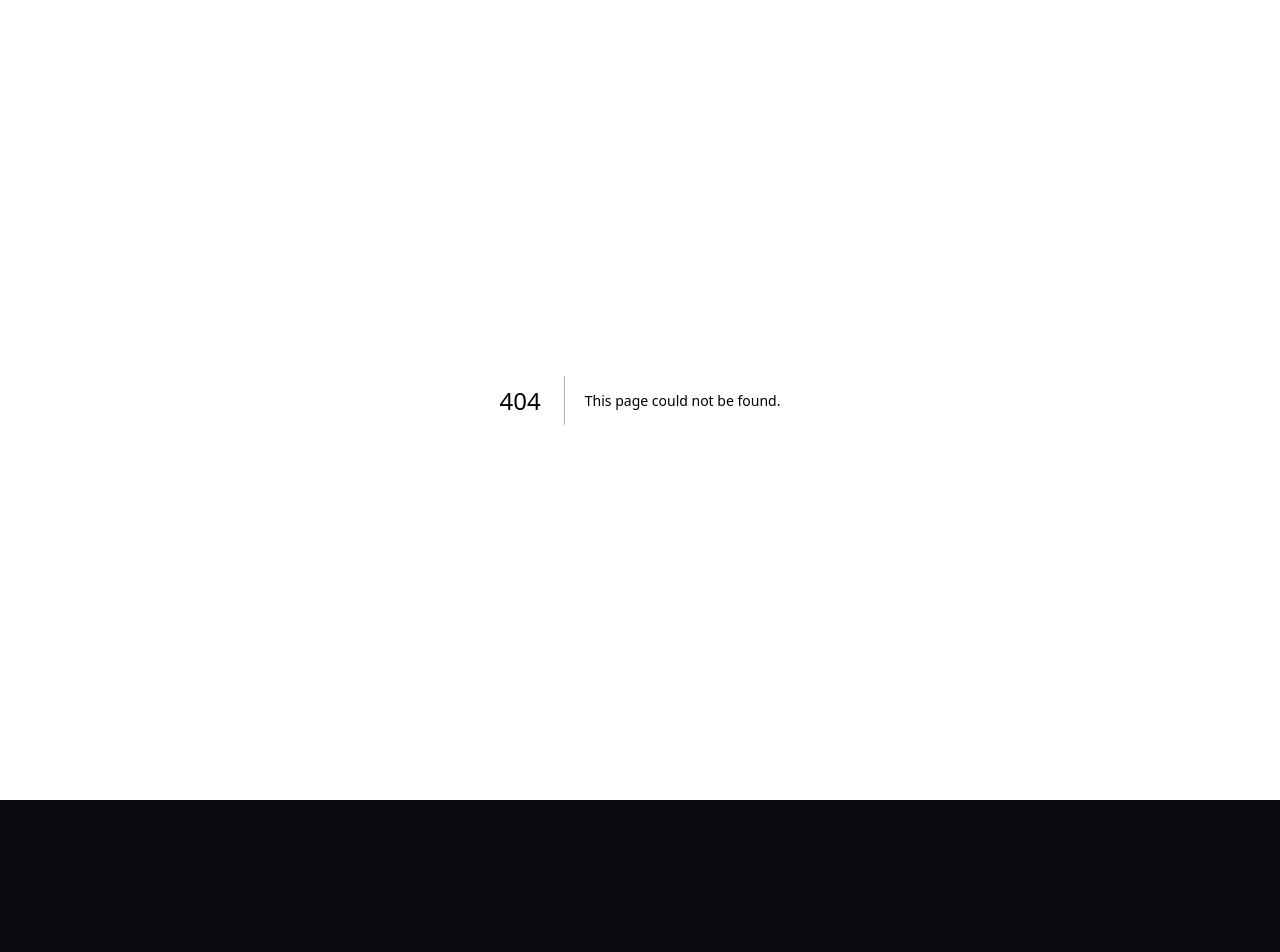
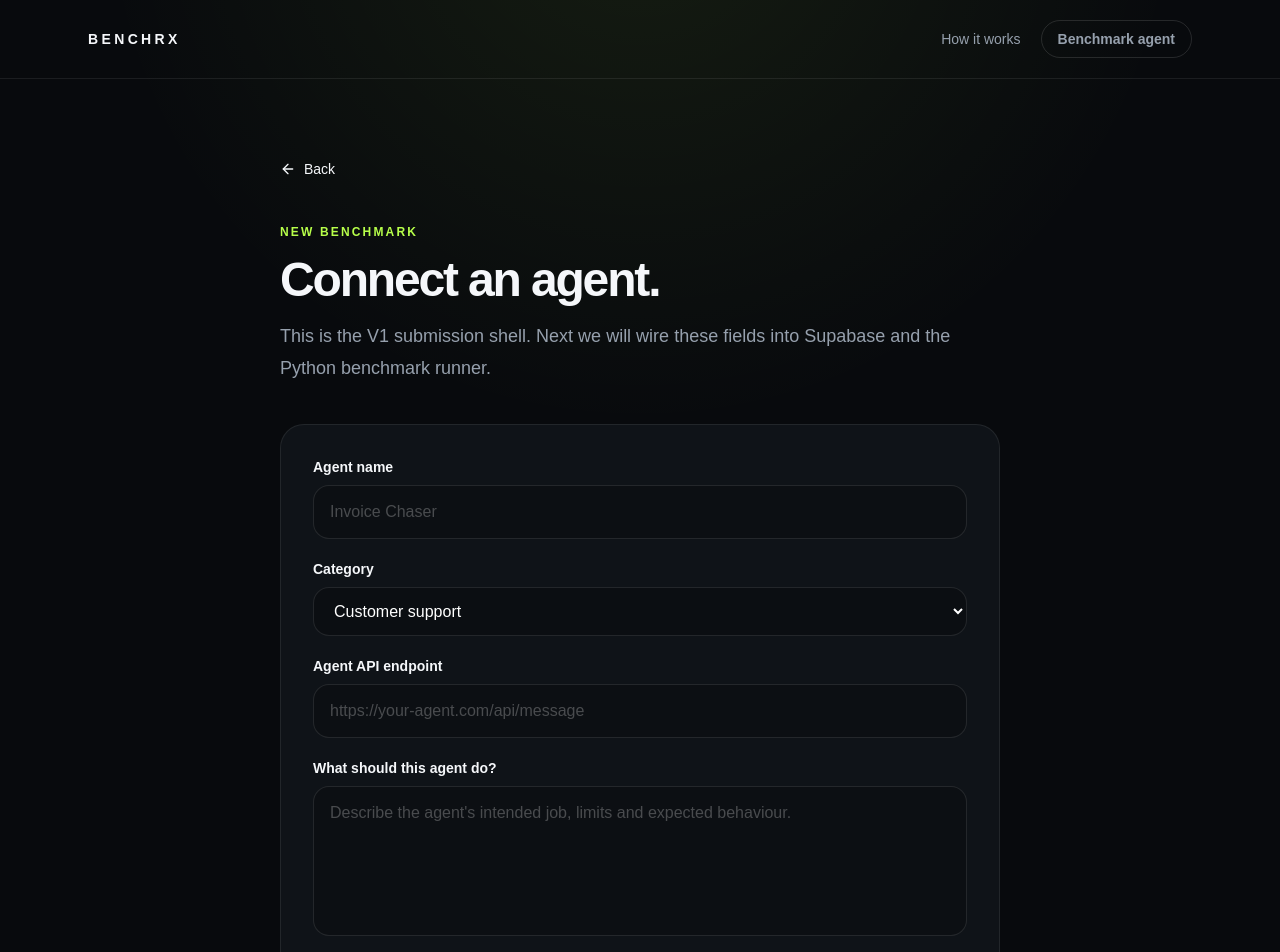
Before and after one commit to deangudgeon123-hub/BENCHRX, a Next.js app: page /benchmark in a window 1280 px wide. Before the commit this address had no page. Shown: the top 952 px of the page. Before the commit the page ends 800 px from the top, so only its background shows below. Built offline with nearby package versions, Linux system fonts and the light colour scheme.

Commit message:
Add benchmark submission shell

```diff
--- /dev/null
+++ b/app/benchmark/page.tsx
@@ -0,0 +1,76 @@
+import Link from "next/link";
+import { ArrowLeft } from "lucide-react";
+import { SiteHeader } from "@/components/site-header";
+
+export default function BenchmarkPage() {
+  return (
+    <main className="min-h-screen">
+      <SiteHeader />
+      <section className="mx-auto max-w-3xl px-6 py-20">
+        <Link href="/" className="inline-flex items-center gap-2 text-sm text-[var(--muted)] transition hover:text-white">
+          <ArrowLeft size={16} /> Back
+        </Link>
+
+        <div className="mt-10">
+          <p className="text-xs font-bold uppercase tracking-[0.18em] text-[var(--accent)]">New benchmark</p>
+          <h1 className="mt-4 text-4xl font-black tracking-[-0.045em] sm:text-5xl">Connect an agent.</h1>
+          <p className="mt-4 max-w-2xl text-lg leading-8 text-[var(--muted)]">
+            This is the V1 submission shell. Next we will wire these fields into Supabase and the Python benchmark runner.
+          </p>
+        </div>
+
+        <form className="mt-10 space-y-5 rounded-3xl border border-white/8 bg-[var(--surface)] p-6 sm:p-8">
+          <label className="block">
+            <span className="mb-2 block text-sm font-bold">Agent name</span>
+            <input
+              type="text"
+              placeholder="Invoice Chaser"
+              className="w-full rounded-2xl border border-white/10 bg-black/20 px-4 py-3.5 text-white outline-none transition placeholder:text-white/25 focus:border-[var(--accent)]/50"
+            />
+          </label>
+
+          <label className="block">
+            <span className="mb-2 block text-sm font-bold">Category</span>
+            <select className="w-full rounded-2xl border border-white/10 bg-[#0b0e12] px-4 py-3.5 text-white outline-none transition focus:border-[var(--accent)]/50">
+              <option>Customer support</option>
+              <option>Sales</option>
+              <option>Finance</option>
+              <option>Research</option>
+              <option>Coding</option>
+              <option>General</option>
+            </select>
+          </label>
+
+          <label className="block">
+            <span className="mb-2 block text-sm font-bold">Agent API endpoint</span>
+            <input
+              type="url"
+              placeholder="https://your-agent.com/api/message"
+              className="w-full rounded-2xl border border-white/10 bg-black/20 px-4 py-3.5 text-white outline-none transition placeholder:text-white/25 focus:border-[var(--accent)]/50"
+            />
+          </label>
+
+          <label className="block">
+            <span className="mb-2 block text-sm font-bold">What should this agent do?</span>
+            <textarea
+              rows={5}
+              placeholder="Describe the agent's intended job, limits and expected behaviour."
+              className="w-full resize-none rounded-2xl border border-white/10 bg-black/20 px-4 py-3.5 text-white outline-none transition placeholder:text-white/25 focus:border-[var(--accent)]/50"
+            />
+          </label>
+
+          <button
+            type="button"
+            className="w-full rounded-full bg-[var(--accent)] px-6 py-3.5 text-sm font-black text-black transition hover:brightness-110"
+          >
+            Continue to benchmark
+          </button>
+
+          <p className="text-center text-xs leading-5 text-[var(--muted)]">
+            No test will run yet. Backend connection comes next.
+          </p>
+        </form>
+      </section>
+    </main>
+  );
+}
```
